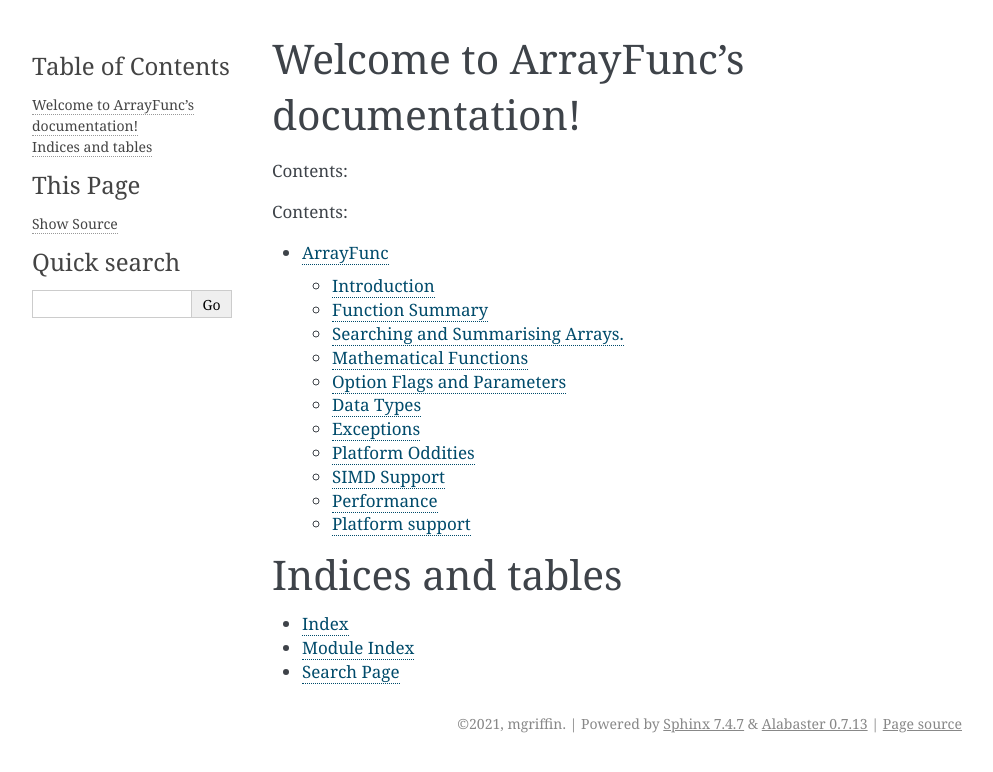
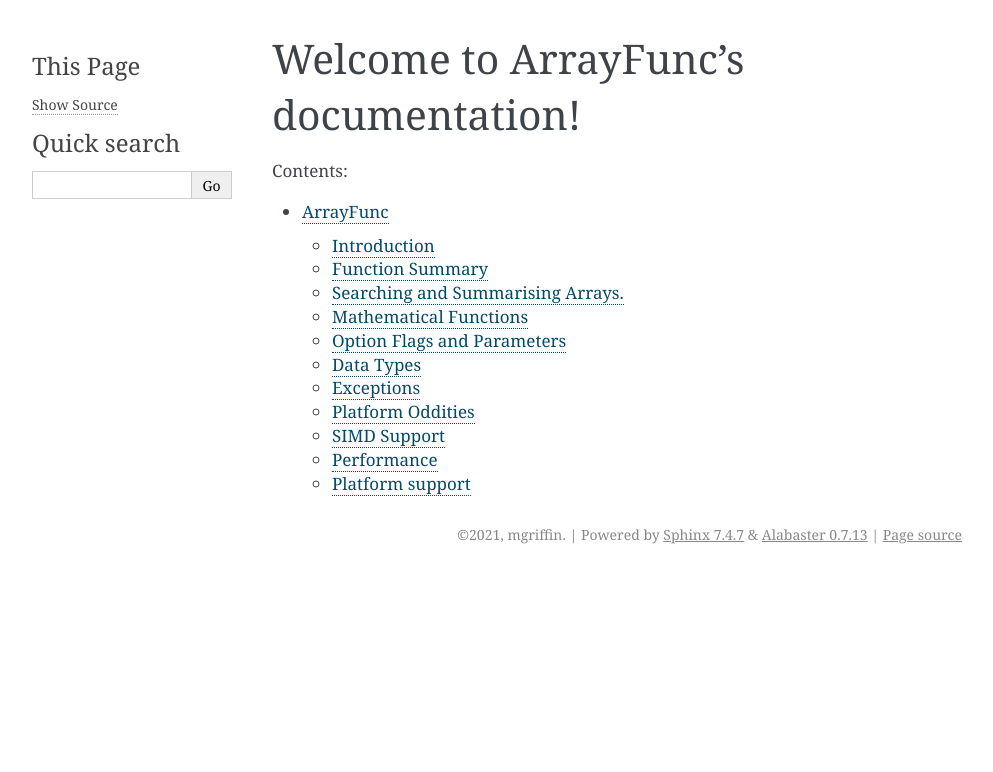
Before and after one commit to m1griffin/arrayfunc, a Sphinx documentation site: the page built from docs/index.rst, in a window 1280 px wide. Shown: the top 772 px of the page, without its empty margins (148-1141 px from the left). Built offline with Sphinx 7.4.7, drawn with Linux system fonts in a browser that asks for light colours.

Commit message:
Version 6.2.5 - Fixed documentation error.

```diff
--- a/docs/index.rst
+++ b/docs/index.rst
@@ -10,15 +10,5 @@
 
 .. toctree::
    :maxdepth: 2
-   :caption: Contents:
 
    ArrayFunc
-
-
-
-Indices and tables
-==================
-
-* :ref:`genindex`
-* :ref:`modindex`
-* :ref:`search`
--- a/setup.py
+++ b/setup.py
@@ -197,7 +197,7 @@
 
 
 setup(name = 'arrayfunc',
-	version = '6.2.4',
+	version = '6.2.5',
 	description = 'Fast array processing functions',
 	long_description = long_description,
 	url = 'https://github.com/m1griffin/arrayfunc',
```
Also changed, not shown: 7 other files.
